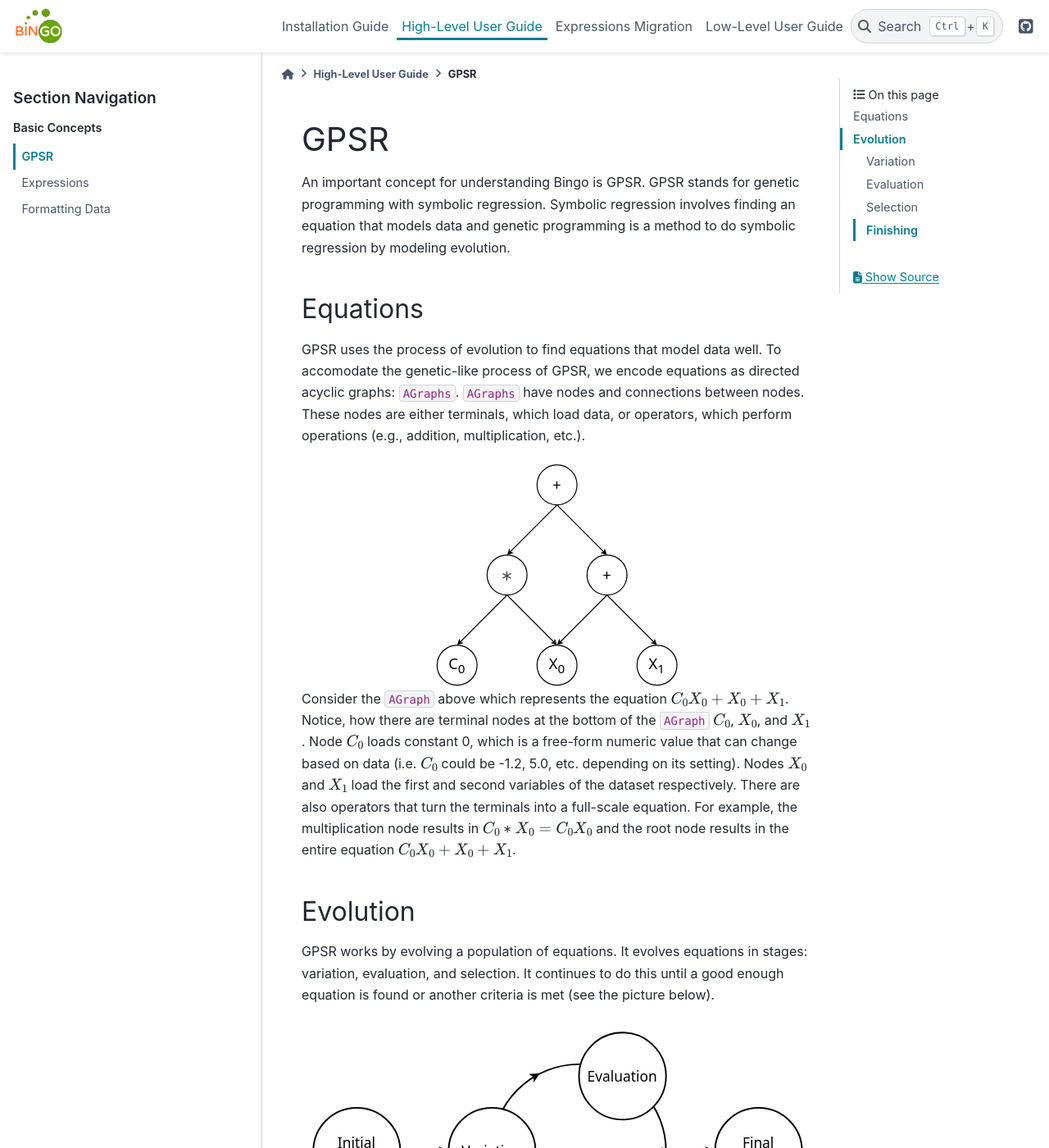
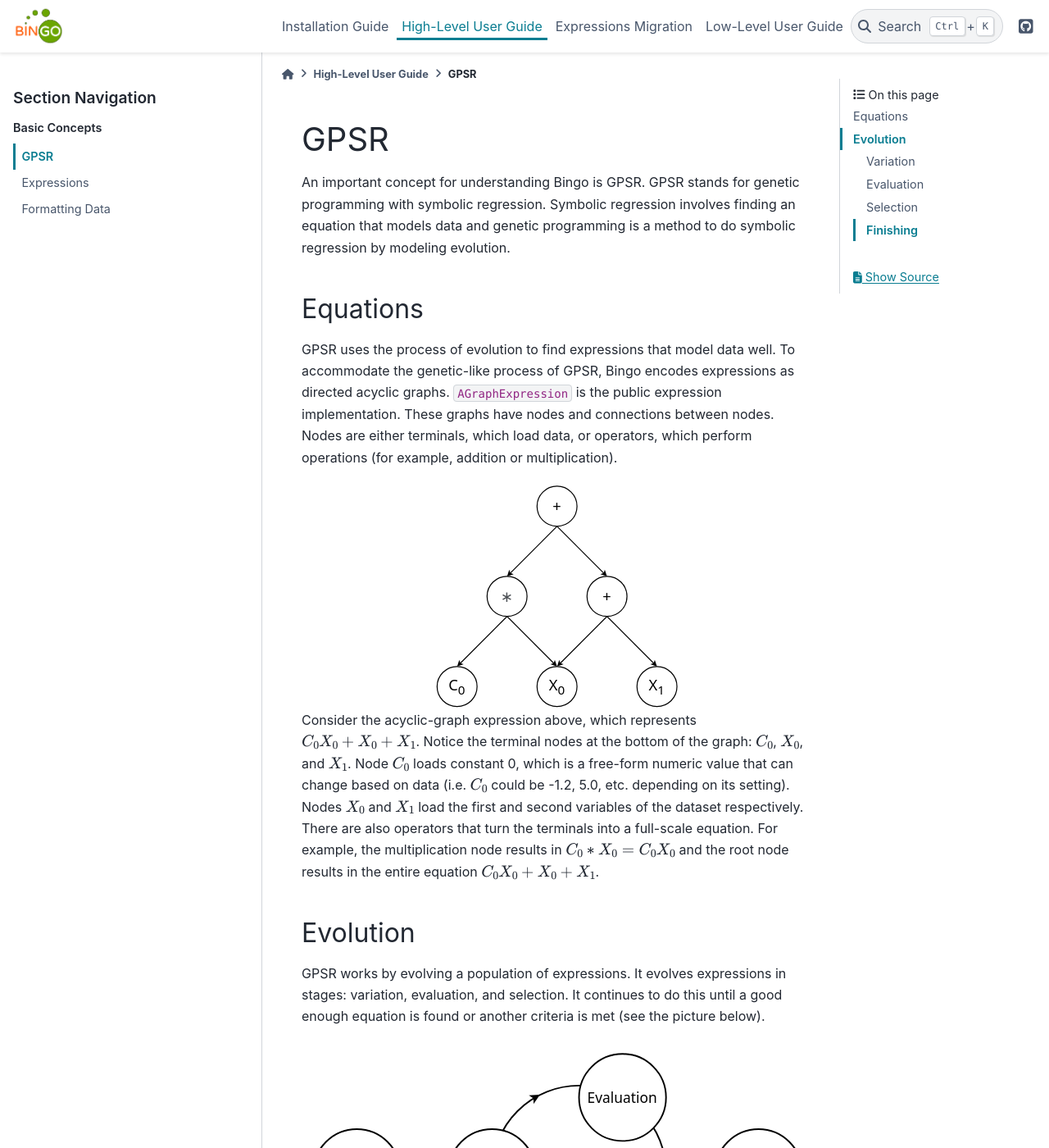
Before and after one commit to nasa/bingo, a Sphinx documentation site: the page built from docs/source/_high_level/gpsr.rst, in a window 1280 px wide and 1400 px high. Shown: the whole window at 82% size. Built offline with Sphinx 7.4.7 and the PyData theme 0.15.4, drawn with Linux system fonts in a browser that asks for light colours; pages that are not in the unit, such as notebooks, are missing from menus; some of the changed text lies outside the part shown.

Commit message:
updating some docs and unifying language

```diff
--- a/docs/source/_high_level/gpsr.rst
+++ b/docs/source/_high_level/gpsr.rst
@@ -9,19 +9,20 @@ symbolic regression by modeling evolution.
 Equations
 ---------
 
-GPSR uses the process of evolution to find equations that model data well.
-To accomodate the genetic-like process of GPSR, we encode equations as
-directed acyclic graphs: ``AGraphs``. ``AGraphs`` have nodes and connections
-between nodes. These nodes are either terminals, which load data, or operators,
-which perform operations (e.g., addition, multiplication, etc.).
+GPSR uses the process of evolution to find expressions that model data well.
+To accommodate the genetic-like process of GPSR, Bingo encodes expressions as
+directed acyclic graphs. ``AGraphExpression`` is the public expression
+implementation. These graphs have nodes and connections between nodes. Nodes are
+either terminals, which load data, or operators, which perform operations (for
+example, addition or multiplication).
 
 .. image:: ../_static/agraph.svg
     :width: 300
     :align: center
 
-Consider the ``AGraph`` above which represents the equation
-:math:`C_0 X_0 + X_0 + X_1`. Notice, how there are terminal nodes at the bottom
-of the ``AGraph`` :math:`C_0`, :math:`X_0`, and :math:`X_1`. Node :math:`C_0`
+Consider the acyclic-graph expression above, which represents
+:math:`C_0 X_0 + X_0 + X_1`. Notice the terminal nodes at the bottom of the
+graph: :math:`C_0`, :math:`X_0`, and :math:`X_1`. Node :math:`C_0`
 loads constant 0, which is a free-form numeric value that can change based on
 data (i.e. :math:`C_0` could be -1.2, 5.0, etc. depending on its setting).
 Nodes :math:`X_0` and :math:`X_1` load the first and second variables of the
@@ -32,7 +33,7 @@ equation :math:`C_0 X_0 + X_0 + X_1`.
 
 Evolution
 ---------
-GPSR works by evolving a population of equations. It evolves equations in
+GPSR works by evolving a population of expressions. It evolves expressions in
 stages: variation, evaluation, and selection. It continues to do this until
 a good enough equation is found or another criteria is met (see the picture
 below).
@@ -45,7 +46,7 @@ Variation
 ^^^^^^^^^
 In order to get better individuals, we have to change those that are already in
 the population. This is usually done through two possible operators: mutation
-and crossover. Mutation takes an equation and slightly changes it.
+and crossover. Mutation takes an expression and slightly changes it.
 
 .. figure:: ../_static/mutation.svg
     :width: 630
@@ -53,7 +54,7 @@ and crossover. Mutation takes an equation and slightly changes it.
 
     Mutation of an equation.
 
-Crossover takes two equations and mixes their parts
+Crossover takes two expressions and mixes their parts
 together. Some of the individuals from our population undergo one, both, or
 neither of these operators to form a child population.
 
```
Also changed, not shown: README.md (+4 -11 lines), docs/source/_high_level/data_formatting.rst (+5 -5 lines), docs/source/_high_level/expressions.rst (+4 -3 lines), docs/source/index.rst (+0 -16 lines), 3 other files.
